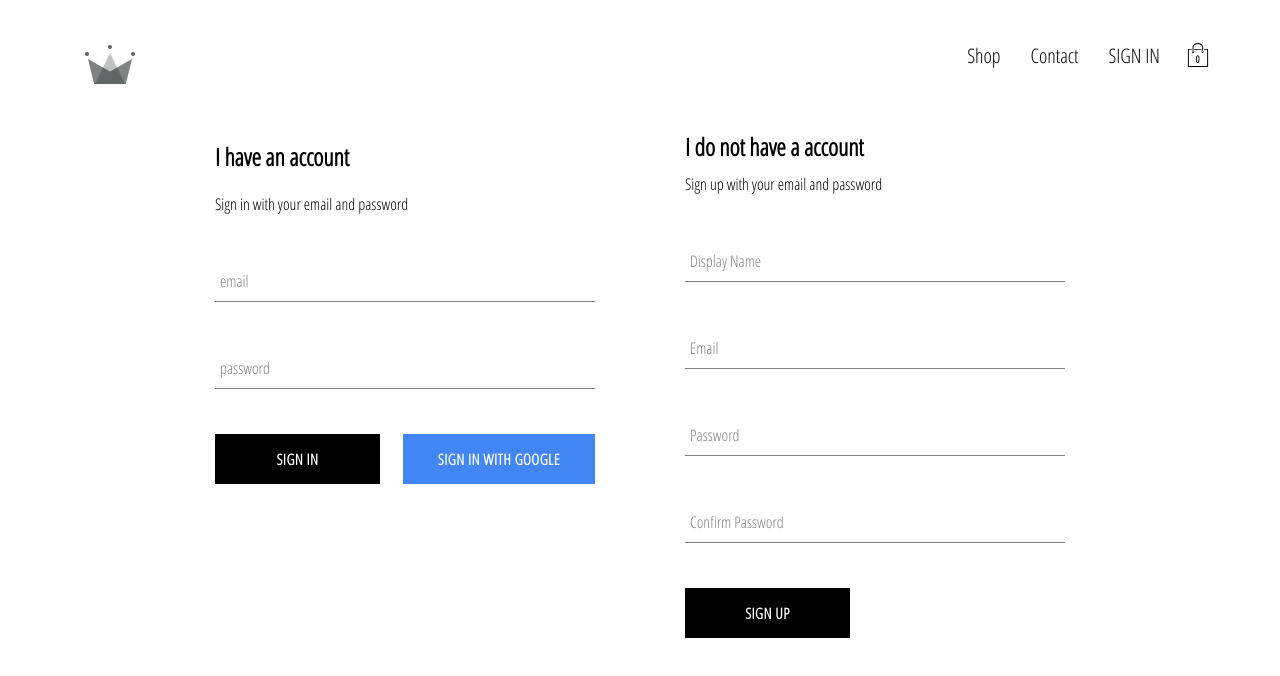
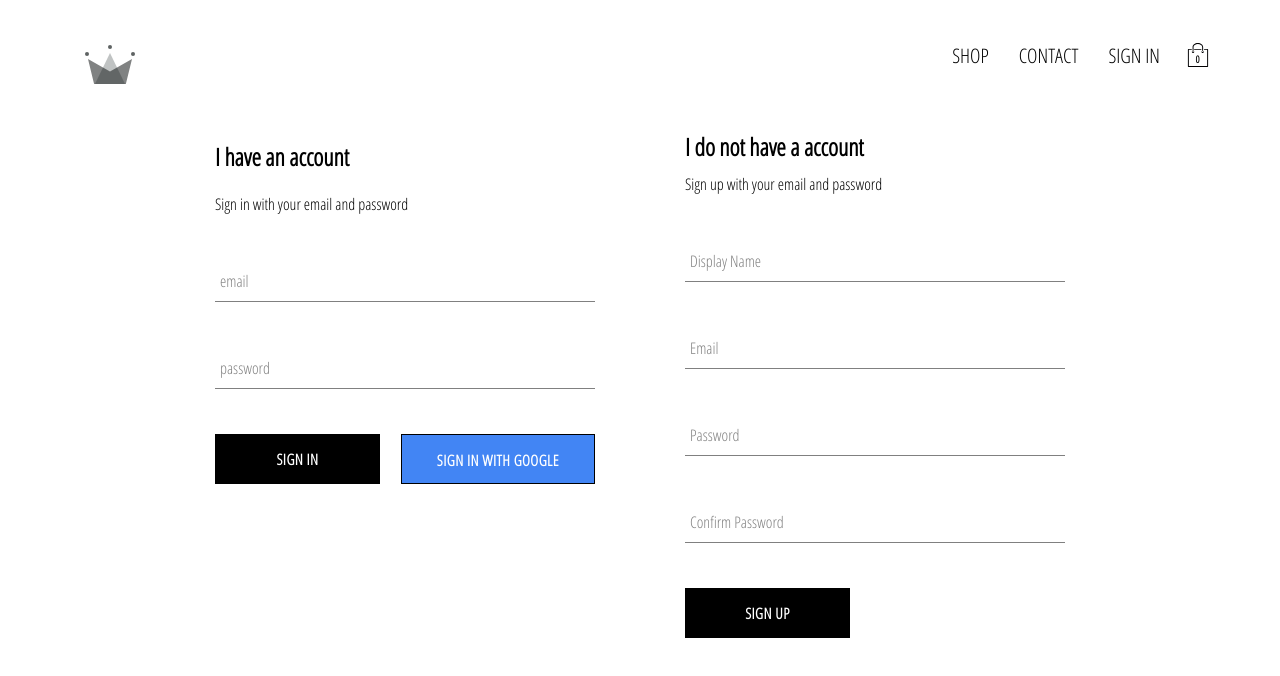
Before and after one commit to shrinker03/React-Advanced-app--Our-style-live, a React (Create React App) app: page /sign in a window 1280 px wide. Shown: the top 676 px of the page. Built offline with nearby package versions, Linux system fonts and the light colour scheme; no server answers.

Commit message:
CSS files converted into styled component

```diff
--- a/package.json
+++ b/package.json
@@ -18,6 +18,7 @@
     "redux-logger": "^3.0.6",
     "redux-persist": "^6.0.0",
     "reselect": "^4.0.0",
+    "styled-components": "^5.3.0",
     "web-vitals": "^1.0.1"
   },
   "scripts": {
--- a/src/components/collection-item/collection-item.component.jsx
+++ b/src/components/collection-item/collection-item.component.jsx
@@ -14,7 +14,7 @@
             <div className="name">{name}</div>
             <div className="price">{price}</div>
         </div>
-        <CustomButton onClick={() => addItem(item)} inverted >Add to cart</CustomButton>
+        <CustomButton className="custom-button" onClick={() => addItem(item)} >Add to cart</CustomButton>
     </div>
 )}
 
--- a/src/components/custom-button/custom-button.component.jsx
+++ b/src/components/custom-button/custom-button.component.jsx
@@ -1,10 +1,10 @@
 import React from 'react';
-import './custom-button.styles.scss';
+import {CustomButtonContainer} from './custom-button.styles'
 
-const CustomButton = ({children, isGoogleSignIn, inverted,...otherProps}) => (
-    <button className={`${inverted ? "inverted" : ""} ${isGoogleSignIn ? "google-sign-in" : ""} custom-button`} {...otherProps}>
+const CustomButton = ({children, ...props}) => (
+    <CustomButtonContainer {...props} >
         {children}
-    </button>
+    </CustomButtonContainer>
 )
 
 export default CustomButton;
--- /dev/null
+++ b/src/components/custom-button/custom-button.styles.jsx
@@ -0,0 +1,60 @@
+import styled, {css} from 'styled-components';
+
+
+const buttonStyles = css`
+    background-color: black;
+    color: white;
+    border: none;
+
+    &:hover {
+        background-color: white;
+        color: black;
+        border: 1px solid black;
+    }
+`
+const invertedButtonStyles = css`
+    background-color: white;
+    color: black;
+    border: 1px solid black;
+
+    &:hover {
+    background-color: black;
+    color: white;
+    border: none;
+`
+const googleSignInStyles = css`
+    background-color: #4285f4;
+    color: white;
+    border: 1px solid black;
+
+    &:hover {
+    background-color: #357ae8;
+    border: none;
+    }
+`
+const getButtonStyles = props => {
+    if(props.isGoogleSignIn) {
+        return googleSignInStyles;
+    }
+
+    return props.inverted ? invertedButtonStyles : buttonStyles;
+}
+
+export const CustomButtonContainer = styled.button`
+    min-width: 165px;
+    width: auto;
+    height: 50px;
+    letter-spacing: 0.5px;
+    line-height: 50px;
+    padding: 0 35px 0 35px;
+    font-size: 15px;
+    text-transform: uppercase;
+    font-family: 'Open Sans Condensed';
+    font-weight: bolder;
+    cursor: pointer;
+    display: flex;
+    justify-content: center;
+
+    ${getButtonStyles}
+}
+`
--- a/src/components/header/header.component.jsx
+++ b/src/components/header/header.component.jsx
@@ -1,5 +1,4 @@
 import React from 'react';
-import {Link} from 'react-router-dom';
 import {connect} from 'react-redux';
 import {auth} from '../../firebase/firebase.utils';
 import {ReactComponent as Logo} from '../../assets/logo.svg'
@@ -9,26 +8,27 @@
 import {createStructuredSelector} from 'reselect';
 import {selectCartHidden} from '../../redux/cart/cart.selectors';
 import {selectCurrentUser} from '../../redux/user/user.selectors';
+import {HeaderContainer, LogoContainer, OptionContainer, OptionLink} from './header.styles';
 
 const Header = ({currentUser, hidden}) => (
-    <div className="header">
-        <Link className="logo-container" to="/" >
+    <HeaderContainer>
+        <LogoContainer to="/" >
             <Logo className="logo" />
-        </Link>
-        <div className="options">
-            <Link className="option" to="/shop">Shop</Link>
-            <Link className="option" to="/shop">Contact</Link>
+        </LogoContainer>
+        <OptionContainer>
+            <OptionLink to="/shop">SHOP</OptionLink>
+            <OptionLink to="/shop">CONTACT</OptionLink>
             {currentUser ?
-                <div className="option" onClick={() => auth.signOut()}>SIGN OUT</div>
+                <OptionLink as="div" onClick={() => auth.signOut()}>SIGN OUT</OptionLink>
                 :
-                <Link to="/sign" className="option">SIGN IN</Link>
+                <OptionLink to="/sign">SIGN IN</OptionLink>
             }
             <CartIcon />
-        </div>
+        </OptionContainer>
         {
             hidden ? null : <CartDropDown />
         }
-    </div>
+    </HeaderContainer>
 )
 
 const mapStateToProps = createStructuredSelector({
--- /dev/null
+++ b/src/components/header/header.styles.jsx
@@ -0,0 +1,30 @@
+import styled from 'styled-components';
+import {Link} from 'react-router-dom';
+
+export const HeaderContainer = styled.div`
+    height: 70px;
+    width: 100%;
+    display: flex;
+    justify-content: space-between;
+    margin-bottom: 25px;
+`;
+
+export const LogoContainer = styled(Link)`
+    height: 100%;
+    width: 70px;
+    padding: 25px;
+`;
+
+export const OptionContainer = styled.div`
+    width: 50%;
+    height: 100%;
+    display: flex;
+    align-items: center;
+    justify-content: flex-end;
+`;
+
+export const OptionLink = styled(Link)`
+    padding: 10px 15px;
+    font-size: 20px;
+    cursor: pointer;
+`;
--- a/src/components/header/header.styles.scss
+++ b/src/components/header/header.styles.scss
@@ -1,27 +1,15 @@
 .header {
-    height: 70px;
-    width: 100%;
-    display: flex;
-    justify-content: space-between;
-    margin-bottom: 25px;
+
 
     .logo-container {
-      height: 100%;
-      width: 70px;
-      padding: 25px;
+
     }
 
     .options {
-      width: 50%;
-      height: 100%;
-      display: flex;
-      align-items: center;
-      justify-content: flex-end;
+
 
       .option {
-        font-size: 20px;
-        padding: 10px 15px;
-        cursor: pointer;
+
       }
     }
 }
--- a/src/pages/homepage/homepage.component.jsx
+++ b/src/pages/homepage/homepage.component.jsx
@@ -1,11 +1,12 @@
 import React from 'react';
 import './homepage.styles.scss'
 import Directory from '../../components/directory/directory.component'
+import {HomePageContainer} from './homepage.styles';
 
 const HomePage = () => (
-    <div className="homepage">
+    <HomePageContainer>
         <Directory />
-    </div>
+    </HomePageContainer>
 )
 
 export default HomePage;
--- /dev/null
+++ b/src/pages/homepage/homepage.styles.jsx
@@ -0,0 +1,7 @@
+import styled from 'styled-components';
+
+export const HomePageContainer = styled.div`
+    display: flex;
+    flex-direction: column;
+    align-items: center;
+`;
--- a/src/pages/homepage/homepage.styles.scss
+++ b/src/pages/homepage/homepage.styles.scss
@@ -1,5 +1,3 @@
 .homepage {
-    display: flex;
-    flex-direction: column;
-    align-items: center;
+
   }
```
Also changed, not shown: 1 other file (tests, documents, lock files or other folders).
